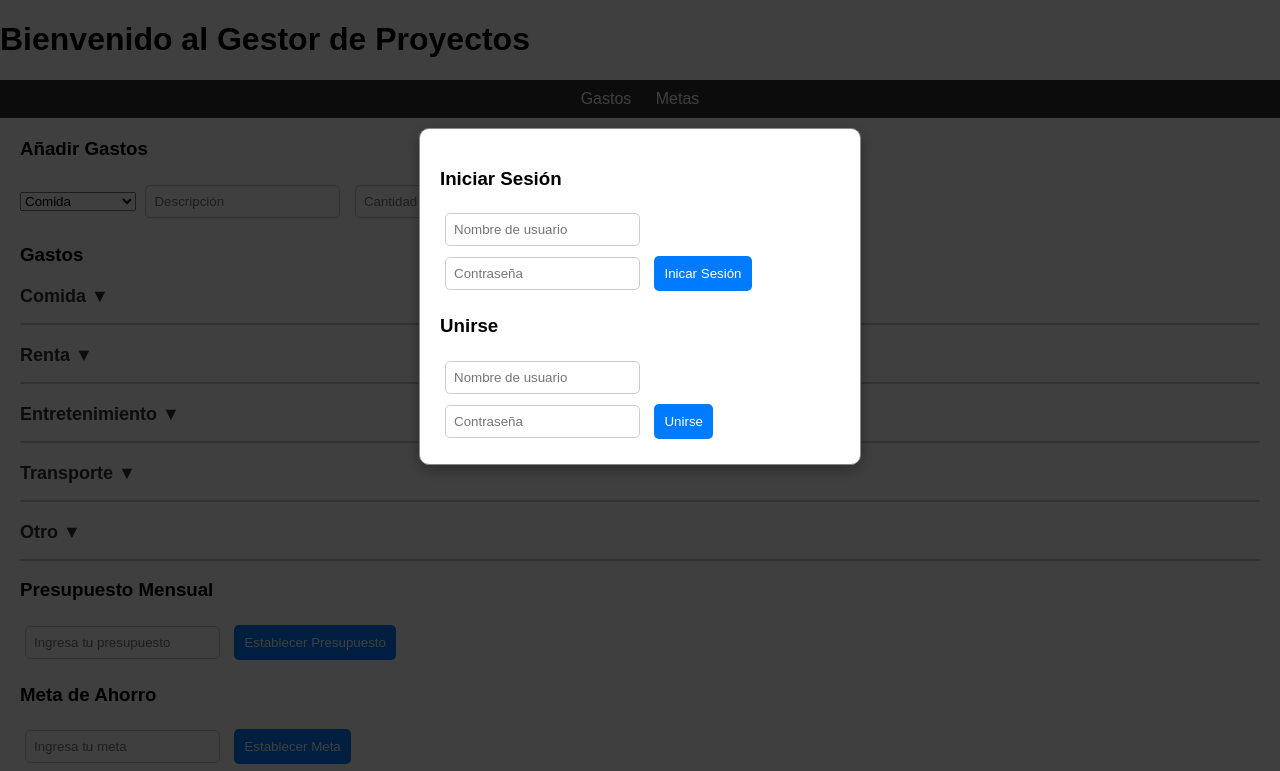
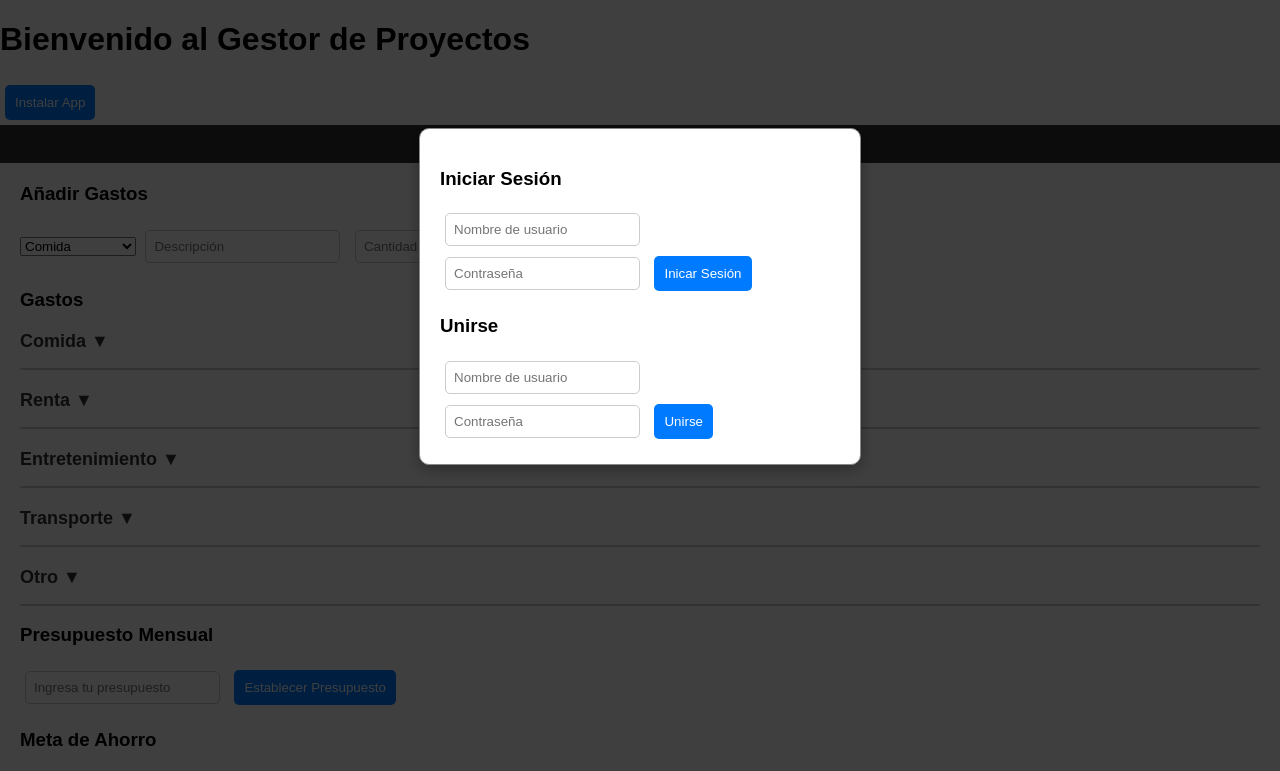
Before and after one commit to Phos-86/Gestor-proyecto, a plain HTML site: page proyecto.html in a window 1280 px wide. Shown: the top 771 px of the page. Drawn offline with nearby package versions, Linux system fonts and the light colour scheme.

Commit message:
Add files via upload

```diff
--- a/proyecto.html
+++ b/proyecto.html
@@ -368,7 +368,7 @@ html, body {
 </head>
 <body>
     <h1>Bienvenido al Gestor de Proyectos</h1>
-  <button id="install-button" style="display: none;">Instalar App</button>
+  <button id="install-button">Instalar App</button>
   <script src="script.js"></script>
 <nav>
         <a href="#gasto">Gastos</a>
```
